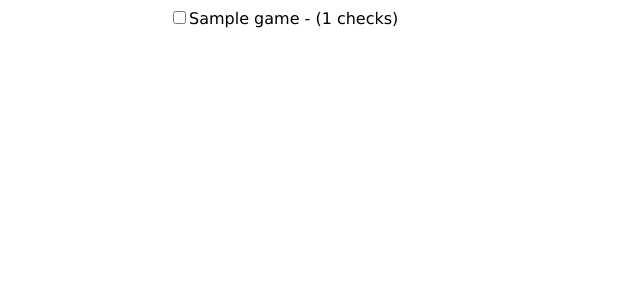
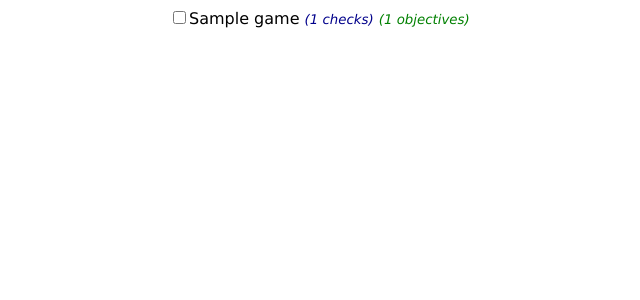
Before and after one commit to wcolding/multibingo, a Flask app: template src/templates/App.html in a window 1280 px wide. Shown: the top 300 px of the page, without its empty margins (343-983 px from the left). Run offline with Flask 3, Linux system fonts and the light colour scheme; the template is opened without the code that fills it: most values are stand-ins (such as "Sample title", 1, 10 or a date in 2020); parts of the project's set-up code (start-up, migrations or seed data) failed here and were passed over.

Commit message:
Display check and objective type totals

```diff
--- a/src/static/App.css
+++ b/src/static/App.css
@@ -8,3 +8,17 @@ body {
     margin-bottom: 5px;
     margin-left: 20px;
 }
+
+.checksCount {
+    display: inline;
+    font-size: smaller;
+    font-style: italic;
+    color: darkblue;
+}
+
+.objectivesCount {
+    display: inline;
+    font-size: smaller;
+    font-style: italic;
+    color:green
+}
--- a/src/templates/App.html
+++ b/src/templates/App.html
@@ -11,7 +11,7 @@
         {% for game in games %}
 
         <div class="gameSelect">
-            <input type=checkbox>{{game.name}} - ({{game.checks_list|length}} checks)</checkbox>
+            <input type=checkbox>{{game.name}} <div class="checksCount">({{game.checks_list|length}} checks)</div> <div class="objectivesCount">({{game.get_obj_type_count()}} objectives)</div></checkbox>
         </div>
 
         {% if game.show_checks %}
```
Also changed, not shown: src/Game.py (+9 -0 lines).
